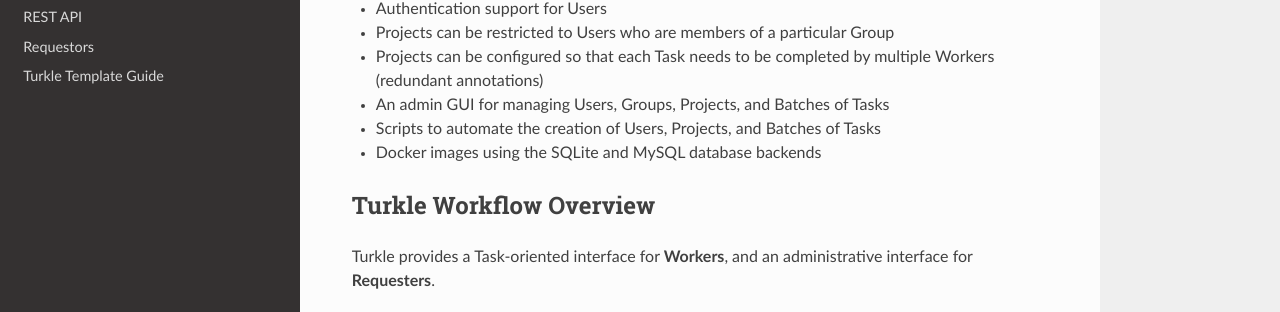
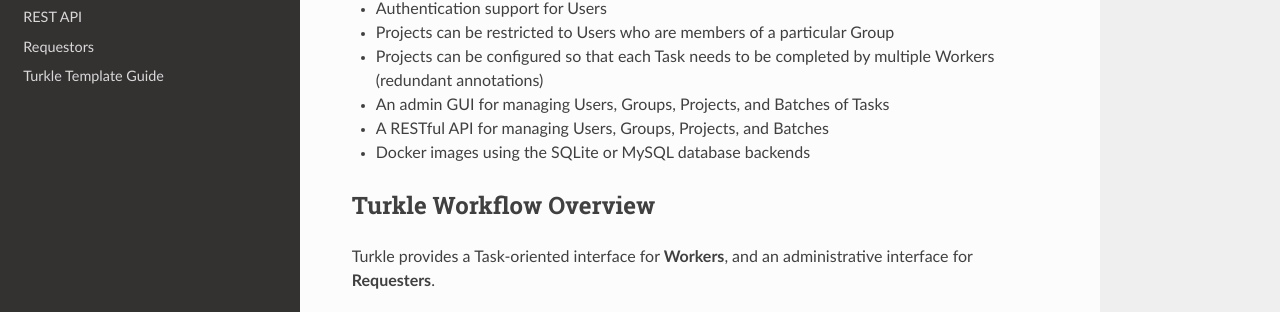
Before and after one commit to hltcoe/turkle, a Sphinx documentation site: the page built from docs/README.rst, in a window 1280 px wide and 900 px high. Shown: the part 403-715 px from the top of the window. Built offline with Sphinx 7.4.7 and the Read the Docs theme 3.1.0, drawn with Linux system fonts in a browser that asks for light colours.

Commit message:
updates main feature list

```diff
--- a/docs/README.rst
+++ b/docs/README.rst
@@ -18,8 +18,8 @@
 - Projects can be configured so that each Task needs to be completed by
   multiple Workers (redundant annotations)
 - An admin GUI for managing Users, Groups, Projects, and Batches of Tasks
-- Scripts to automate the creation of Users, Projects, and Batches of Tasks
-- Docker images using the SQLite and MySQL database backends
+- A RESTful API for managing Users, Groups, Projects, and Batches
+- Docker images using the SQLite or MySQL database backends
 
 Turkle Workflow Overview
 ------------------------
```
